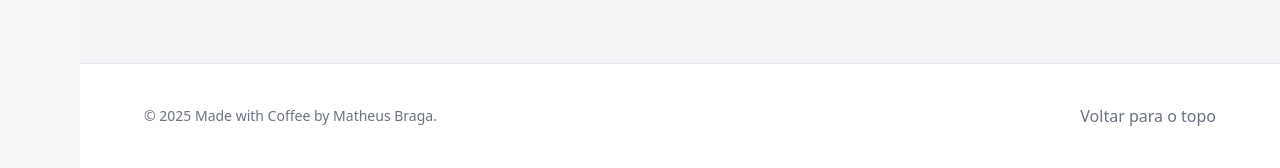
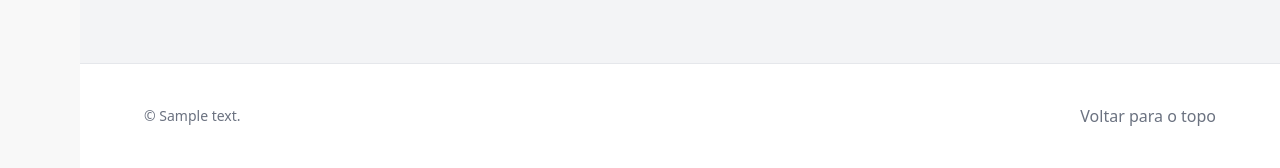
Before and after one commit to matheuskdev/portifolio, a Django app: page / in a window 1280 px wide. Shown: the part 3291-3459 px from the top of the page. Run offline with Django 5.2, Linux system fonts and the light colour scheme; tables that the repository leaves empty hold one stand-in row (values such as "Sample post"); grey boxes marked "Sample" are stand-in pictures.

Commit message:
feat: atualizar texto de copyright no rodapé para usar variável dinâmica

```diff
--- a/apps/core/templates/main/footer.html
+++ b/apps/core/templates/main/footer.html
@@ -1,7 +1,11 @@
 <footer class="py-10 px-6 lg:px-16 bg-black border-t border-zinc-800">
     <div class="max-w-6xl mx-auto flex flex-col md:flex-row justify-between items-center">
         <div class="mb-4 md:mb-0">
-            <p class="text-gray-400 text-sm">&copy; 2025 Made with Coffee by Matheus Braga.</p>
+            <p class="text-gray-400 text-sm">
+                &copy; {% if footer.copyright_text %}
+                {{ footer.copyright_text }}
+                {% endif %}
+            </p>
         </div>
         <div>
             <a href="#home" class="text-gray-400 hover:text-gray-600 transition-colors">Voltar para o topo</a>
```
